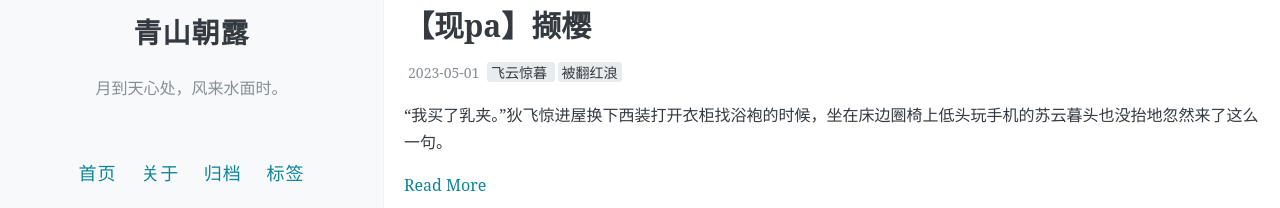
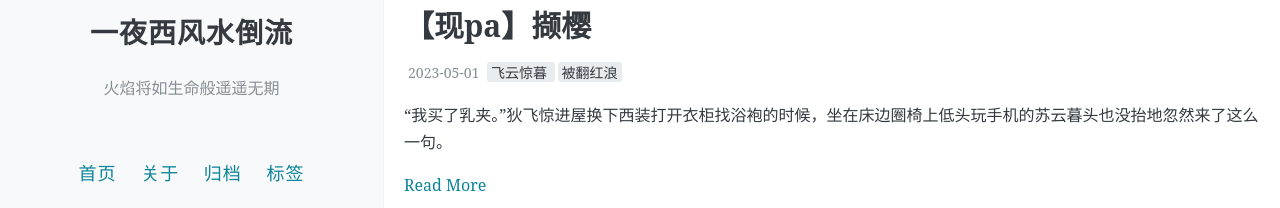
Before and after one commit to lixunxi0604/yunmu, a Jekyll site: the page built from index.html, in a window 1280 px wide. Shown: the part 290-498 px from the top of the page. Built offline with Jekyll 4.4.1, drawn with Linux system fonts in a browser that asks for light colours; the list of posts is cut into pages by our own code; comment, search, counter and statistics services are not loaded.

Commit message:
Update _config.yml

```diff
--- a/_config.yml
+++ b/_config.yml
@@ -7,8 +7,8 @@
 # 井号后面的文字是说明文档，不会被程序读取。
 
 # 描述/签名
-name: 青山朝露
-description: 月到天心处，风来水面时。
+name: 一夜西风水倒流
+description: 火焰将如生命般遥遥无期
 
 # 输入你的网站域名（如果你没有添加自己的域名，而是直接用GitHub pages分配的域名的话可以省略）
 url:
```
